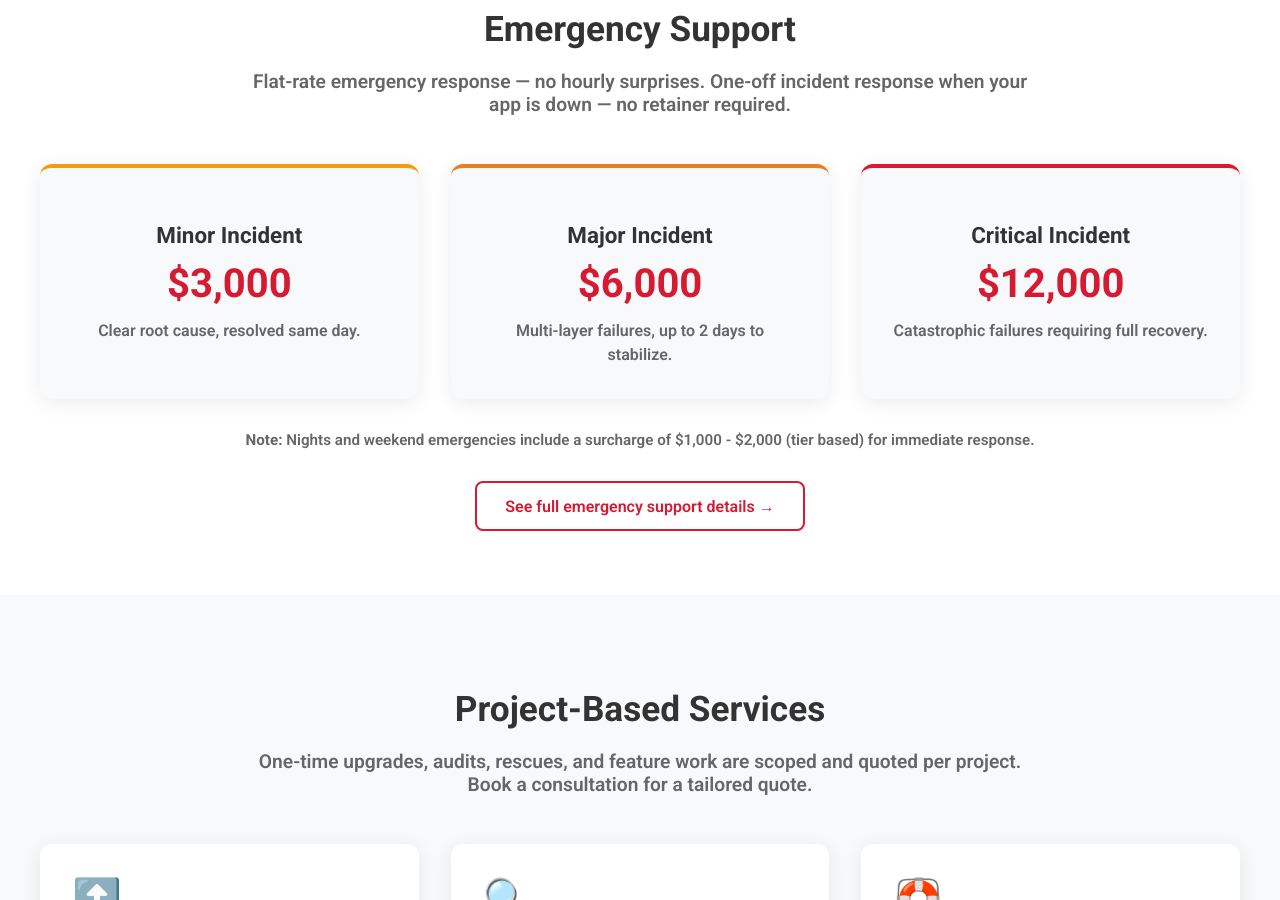
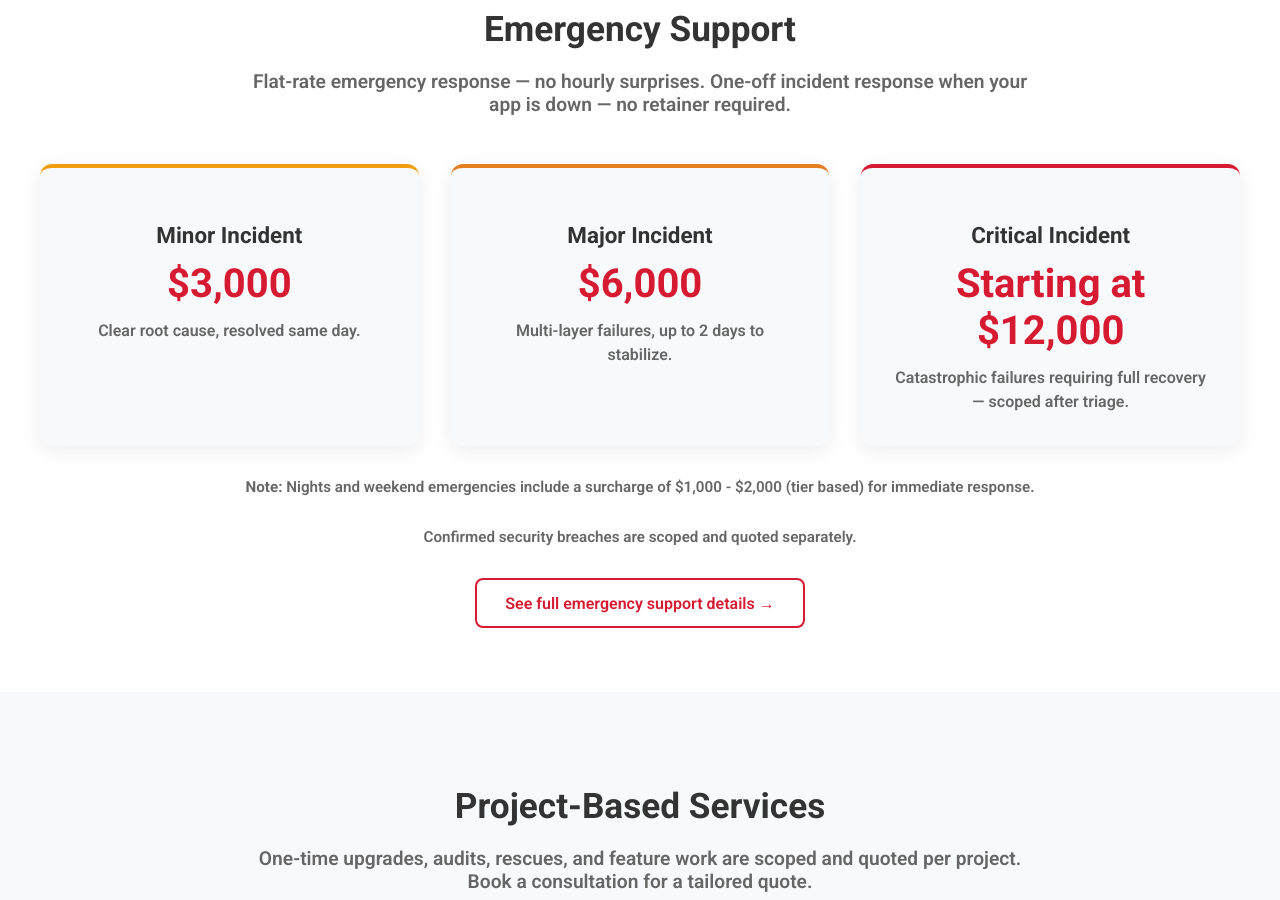
Before and after one commit to waleo/railsfever-05-2025, a Jekyll site: the page built from pricing.html, in a window 1280 px wide and 900 px high, scrolled down 1825 px. Built offline with Jekyll 4.4.1, drawn with Linux system fonts in a browser that asks for light colours.

Commit message:
Protect Critical incident pricing downside
Flat-rate open-ended scope is riskiest on the Critical tier, and real security
breaches track cyber-IR economics well above a flat $12K.

- Critical is now "Starting at $12,000 — scoped after triage" (was flat $12,000).
- Add breach_note: confirmed security breaches are scoped and quoted separately,
  rendered on both the hub and the Support Desk page.
- Update the Support Desk FAQ prose to match ("Critical (from $12K, scoped after
  triage)" + breach carve-out).

Co-Authored-By: Claude Opus 4.8 <noreply@anthropic.com>

```diff
--- a/_data/pricing.yml
+++ b/_data/pricing.yml
@@ -26,13 +26,14 @@ emergency:
         - "Severe performance collapse"
     - id: critical
       name: "Critical Incident"
-      price: "$12,000"
-      description: "Catastrophic failures requiring full recovery."
+      price: "Starting at $12,000"
+      description: "Catastrophic failures requiring full recovery — scoped after triage."
       examples:
         - "App offline / unusable"
         - "Corrupted data"
-        - "Security breach"
+        - "Suspected security breach"
   surcharge_note: "Nights and weekend emergencies include a surcharge of $1,000 - $2,000 (tier based) for immediate response."
+  breach_note: "Confirmed security breaches are scoped and quoted separately."
 
 # Quote-based / project services. Shown on /pricing/ under
 # "Project-Based Services", each linking to its service page.
--- a/pricing.html
+++ b/pricing.html
@@ -179,6 +179,9 @@ description: Transparent pricing for Ruby on Rails services — monthly care pla
       </div>
 
       <p class="pricing-note"><strong>Note:</strong> {{ site.data.pricing.emergency.surcharge_note }}</p>
+      {% if site.data.pricing.emergency.breach_note %}
+      <p class="pricing-note">{{ site.data.pricing.emergency.breach_note }}</p>
+      {% endif %}
 
       <div class="section-cta">
         <a href="/services/rails_support_desk/" class="btn btn-outline">See full emergency support details →</a>
--- a/services/rails_support_desk.html
+++ b/services/rails_support_desk.html
@@ -64,6 +64,9 @@ description: On-demand support for your Rails app. Rails Support Desk handles bu
     <p class="pricing-note">
       <strong>Note:</strong> {{ site.data.pricing.emergency.surcharge_note }}
     </p>
+    {% if site.data.pricing.emergency.breach_note %}
+    <p class="pricing-note">{{ site.data.pricing.emergency.breach_note }}</p>
+    {% endif %}
   </section>
 
   <!-- How It Works Section -->
@@ -121,7 +124,7 @@ description: On-demand support for your Rails app. Rails Support Desk handles bu
           <span class="faq-toggle">+</span>
         </button>
         <div class="faq-answer">
-          <p>After a quick intake call, we'll tell you whether it's Minor ($3K), Major ($6K), or Critical ($12K). Most emergencies fall into the Major tier. You'll know the cost upfront — no surprises.</p>
+          <p>After a quick intake call, we'll tell you whether it's Minor ($3K), Major ($6K), or Critical (from $12K, scoped after triage). Most emergencies fall into the Major tier. Confirmed security breaches are scoped and quoted separately. You'll know the cost upfront — no surprises.</p>
         </div>
       </div>
       <div class="faq-item">
```
